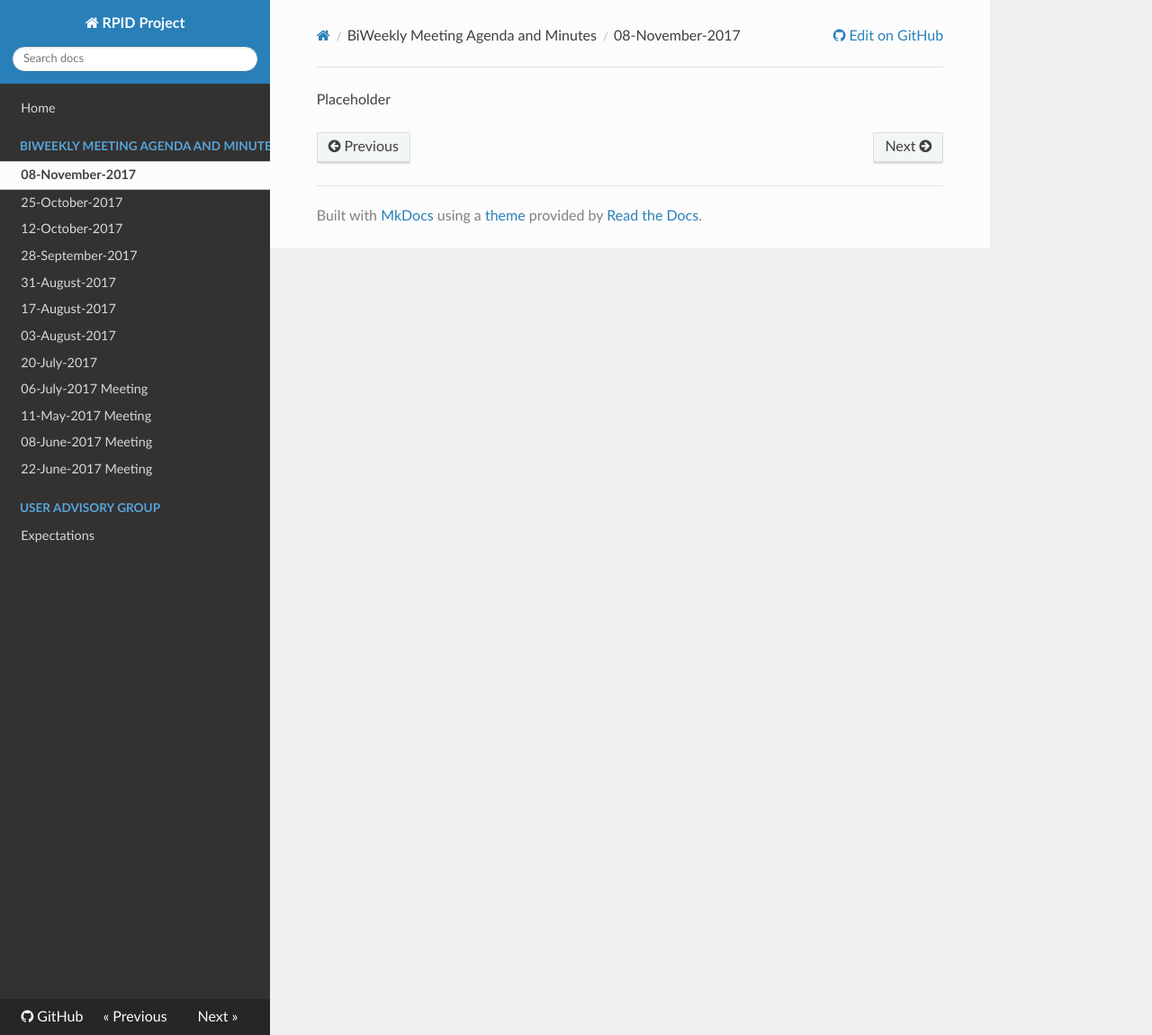
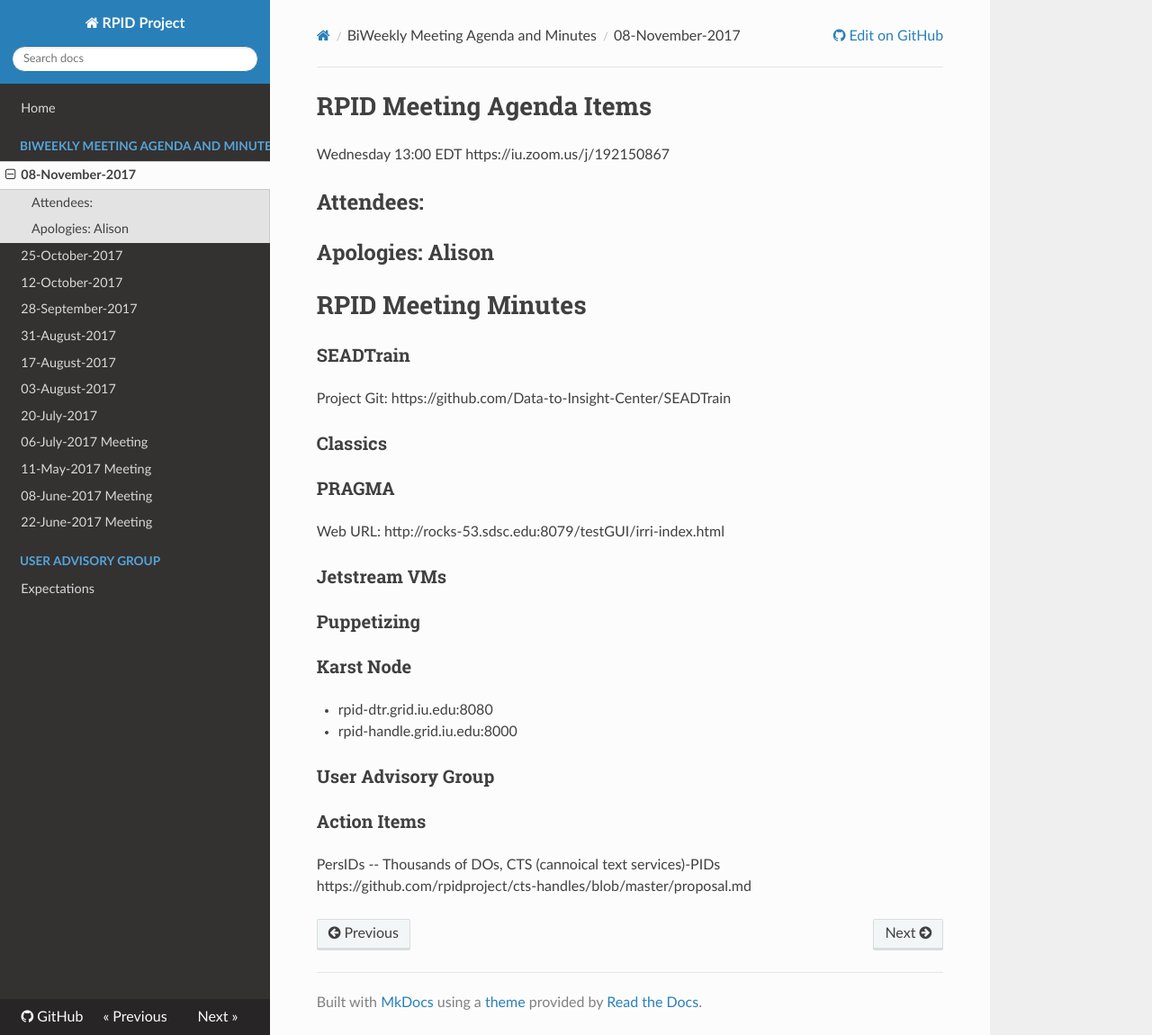
Before and after one commit to rpidproject/rpid, an MkDocs documentation site: the page built from docs/08-November-2017.md, in a window 1280 px wide and 1150 px high. Shown: the whole window at 90% size. Built offline with MkDocs 1.6.1, drawn with Linux system fonts in a browser that asks for light colours; nearby versions of some CDN libraries; old or Windows-style settings are respelled for this version of MkDocs.

Commit message:
Update 08-November-2017.md

```diff
--- a/docs/08-November-2017.md
+++ b/docs/08-November-2017.md
@@ -1 +1,31 @@
-Placeholder
+# RPID Meeting Agenda Items
+Wednesday 13:00 EDT
+https://iu.zoom.us/j/192150867
+
+## Attendees:
+## Apologies: Alison
+
+# RPID Meeting Minutes
+
+### SEADTrain
+Project Git:
+https://github.com/Data-to-Insight-Center/SEADTrain
+
+### Classics
+
+### PRAGMA
+Web URL: http://rocks-53.sdsc.edu:8079/testGUI/irri-index.html
+
+### Jetstream VMs
+
+### Puppetizing
+
+### Karst Node
+   * rpid-dtr.grid.iu.edu:8080
+   * rpid-handle.grid.iu.edu:8000
+
+### User Advisory Group
+
+### Action Items
+PersIDs -- Thousands of DOs, CTS (cannoical text services)-PIDs
+https://github.com/rpidproject/cts-handles/blob/master/proposal.md
```
